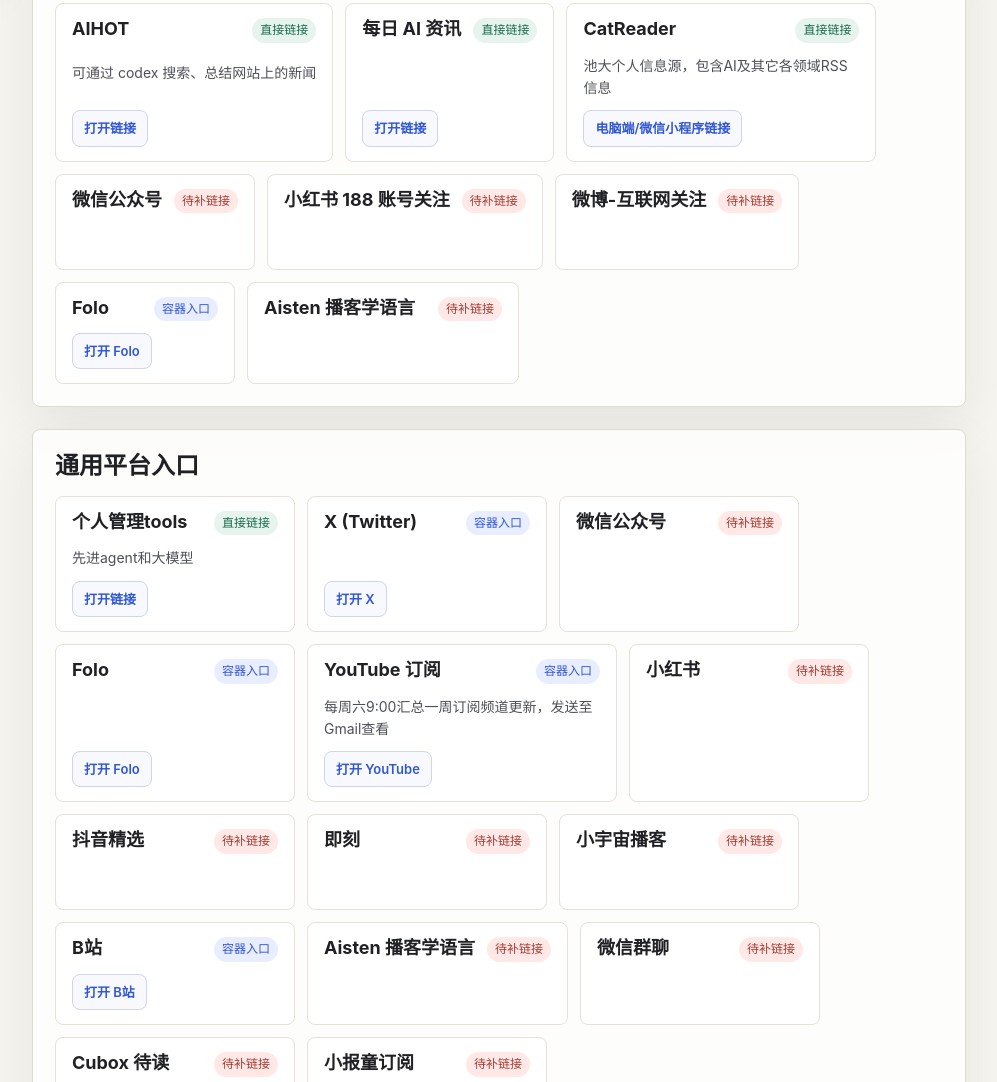
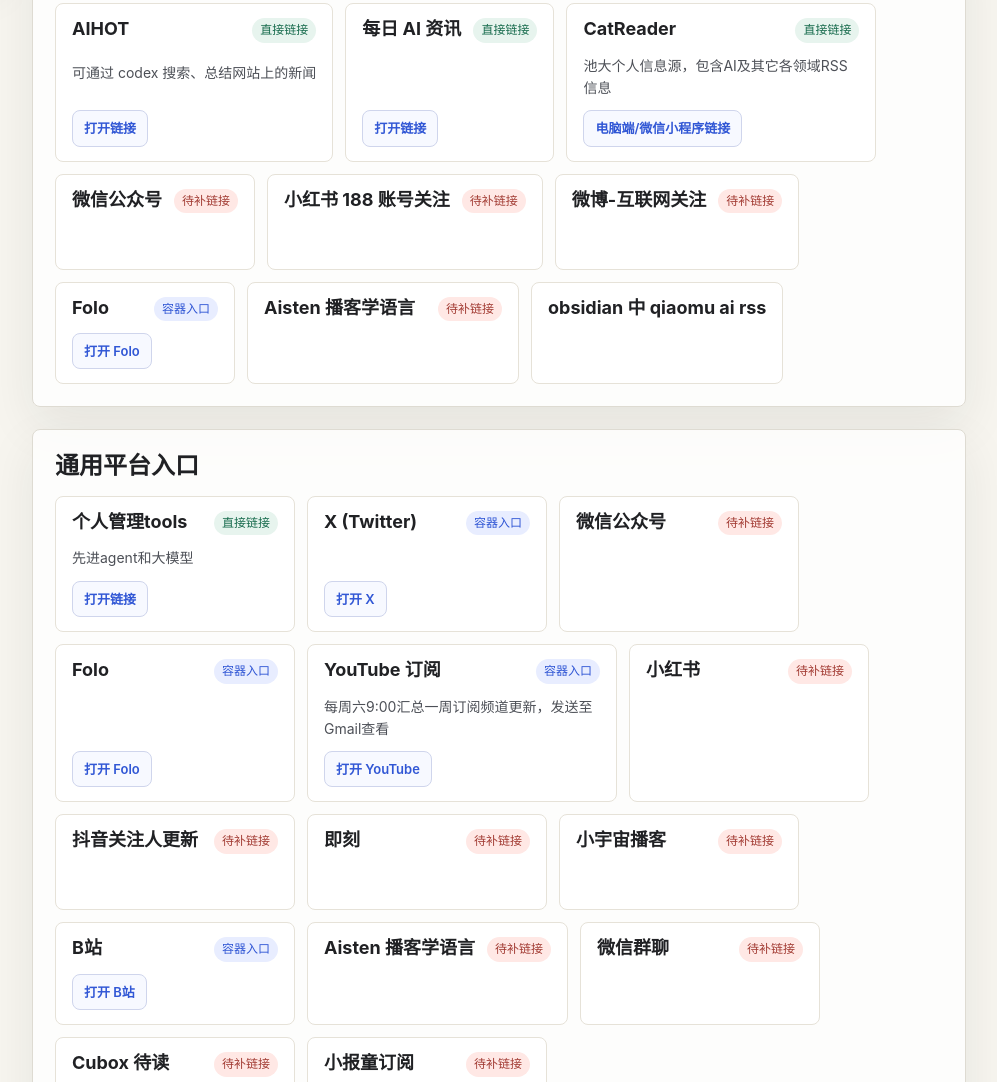
Before and after one commit to janemeladee/my-info-sources, a plain HTML site: page index.html in a window 1280 px wide. Shown: the part 754-1836 px from the top of the page, without its empty margins (264-1261 px from the left). Drawn offline with Linux system fonts and the light colour scheme.

Commit message:
Update Douyin source and add Obsidian RSS card

```diff
--- a/index.html
+++ b/index.html
@@ -579,6 +579,10 @@
                 <div class="tags"><span class="tag todo">待补链接</span></div>
               </div>
             </article>
+
+            <article class="card" data-source="obsidian qiaomu ai rss AI 其它关注">
+              <div class="card-top"><div><h3 class="title">obsidian 中 qiaomu ai rss</h3></div></div>
+            </article>
           </div>
         </section>
 
@@ -612,8 +616,8 @@
             <article class="card" data-source="小红书 其它平台">
               <div class="card-top"><div><h3 class="title">小红书</h3><div class="meta">平台 · 容器</div></div><div class="tags"><span class="tag todo">待补链接</span></div></div>
             </article>
-            <article class="card" data-source="抖音精选 其它平台">
-              <div class="card-top"><div><h3 class="title">抖音精选</h3><div class="meta">平台 · 精选</div></div><div class="tags"><span class="tag todo">待补链接</span></div></div>
+            <article class="card" data-source="抖音关注人更新 其它平台">
+              <div class="card-top"><div><h3 class="title">抖音关注人更新</h3><div class="meta">平台 · 关注人更新</div></div><div class="tags"><span class="tag todo">待补链接</span></div></div>
             </article>
             <article class="card" data-source="即刻 其它平台">
               <div class="card-top"><div><h3 class="title">即刻</h3><div class="meta">平台 · 容器</div></div><div class="tags"><span class="tag todo">待补链接</span></div></div>
```
